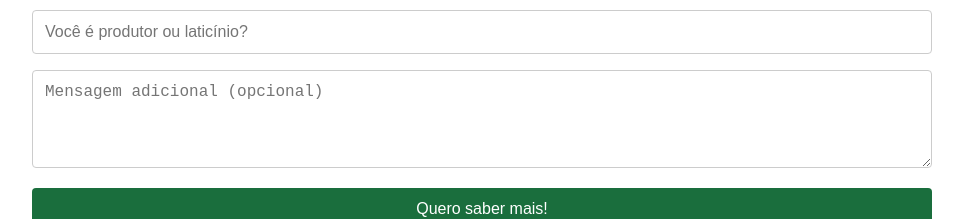
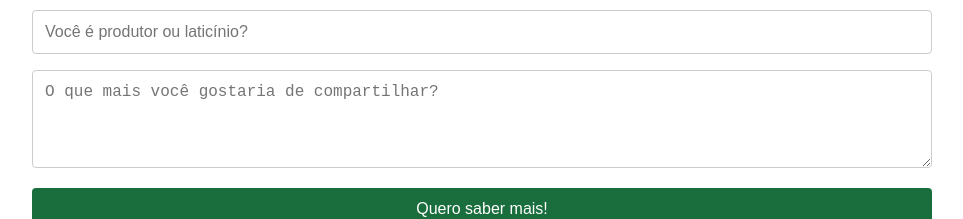
Before and after one commit to pietromasur/bezerr.ia, a plain HTML site: page index.html in a window 1280 px wide. Shown: the part 736-955 px from the top of the page, without its empty margins (158-1121 px from the left). Drawn offline with Linux system fonts and the light colour scheme.

Commit message:
Update index.html

```diff
--- a/index.html
+++ b/index.html
@@ -80,7 +80,7 @@
         <input type="text" name="telefone" placeholder="Telefone" required>
         <input type="text" name="cidade" placeholder="Cidade/Estado" required>
         <input type="text" name="perfil" placeholder="Você é produtor ou laticínio?" required>
-        <textarea name="mensagem" placeholder="Mensagem adicional (opcional)" rows="4"></textarea>
+        <textarea name="mensagem" placeholder="O que mais você gostaria de compartilhar?" rows="4"></textarea>
         <button type="submit">Quero saber mais!</button>
       </form>
     </div>
```
